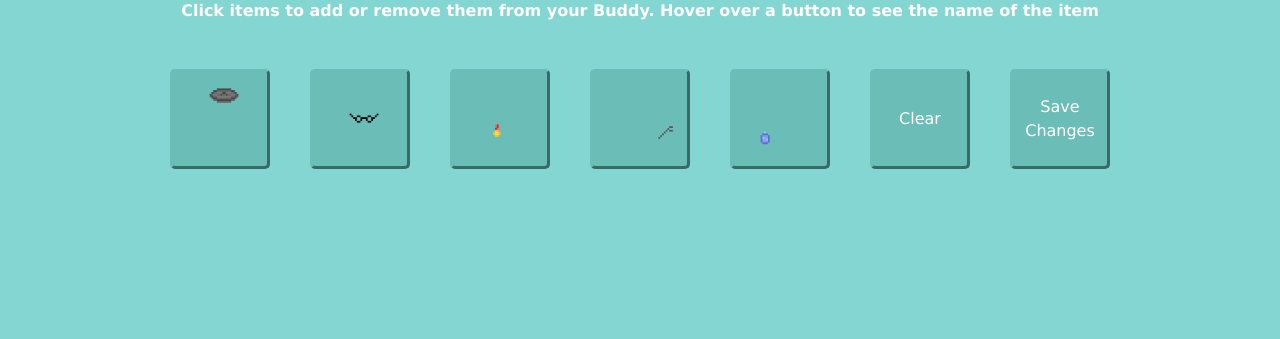
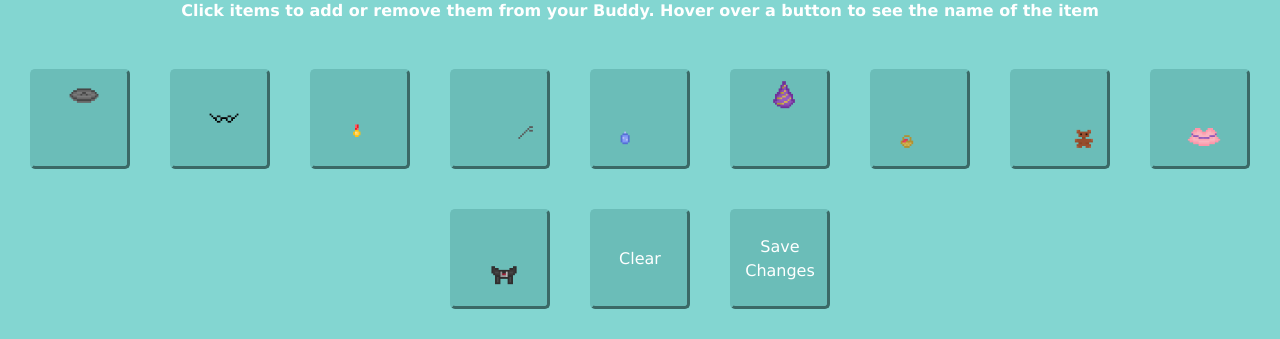
Before and after one commit to Barnesy41/Sustainable-Buddies, a Django app: template under_my_scrum_brella/items/templates/wardrobe.html in a window 1280 px wide. Shown: the part 553-892 px from the top of the page. Before the commit the page ends 722 px from the top, so only its background shows below. Run offline with Django 5.2, Linux system fonts and the light colour scheme; data comes from the database, SQL or seed files in the repository; tables that the repository leaves empty hold one stand-in row (values such as "Sample post"); the template is opened without the code that fills it: values that come from a table or form of the project are taken from there, most other values are stand-ins (such as "Sample title", 1, 10 or a date in 2020).

Commit message:
Added new items

```diff
--- a/under_my_scrum_brella/items/templates/wardrobe.html
+++ b/under_my_scrum_brella/items/templates/wardrobe.html
@@ -104,8 +104,12 @@
 <script>
     let latestValue = 0;
     let itemList = [];
-    const allImages = ['item-1-image','item-2-image','item-3-image','item-4-image','item-5-image']
-    const allButtons = ['item-1','item-2','item-3','item-4','item-5']
+    const allImages = ['item-1-image','item-2-image','item-3-image','item-4-image','item-5-image',
+    'item-6-image','item-7-image','item-8-image','item-9-image','item-10-image']
+    const allButtons = ['item-1','item-2','item-3','item-4','item-5',
+    'item-6','item-7','item-8','item-9','item-10']
+    // for testing remove items 6-10 if they are not availble in the shop yet
+
     const owned_items_array = JSON.parse('{{ user_items|escapejs }}');
 
 
@@ -174,6 +178,21 @@
                 case 5:
                     image.src = "{% static 'items/waterbottleitem.png' %}";
                     break;
+                case 6:
+                    image.src = "{% static 'items/partyhatitem.png' %}";
+                    break;
+                case 7:
+                    image.src = "{% static 'items/picnicbasketitem.png' %}";
+                    break;
+                case 8:
+                    image.src = "{% static 'items/teddybearitem.png' %}";
+                    break;
+                case 9:
+                    image.src = "{% static 'items/dressitem.png' %}";
+                    break;
+                case 10:
+                    image.src = "{% static 'items/suititem.png' %}";
+                    break;
 
                 default:
                     break;
@@ -204,7 +223,12 @@
             "{% static 'items/glassesitem.png' %}",
             "{% static 'items/goldmedalitem.png' %}",
             "{% static 'items/rubiishpickeritem.png' %}",
-            "{% static 'items/waterbottleitem.png' %}"
+            "{% static 'items/waterbottleitem.png' %}",
+            "{% static 'items/partyhatitem.png' %}",
+            "{% static 'items/picnicbasketitem.png' %}",
+            "{% static 'items/teddybearitem.png' %}",
+            "{% static 'items/dressitem.png' %}",
+            "{% static 'items/suititem.png' %}",
         ];
 
 
@@ -231,12 +255,11 @@
         // currently do not want to run this
         //window.onload = displayImages;
 
-        function printItemsToConsole() {
+        function loadOwnedItemButtons() {
             console.log("items owned by the user:",owned_items_array);
             console.log("all item buttons: ", allButtons);
 
-            for (var j = 0; j < 5; j++) {
-                console.log("item 1:",allButtons[0])
+            for (var j = 0; j < allButtons.length; j++) {
                 var value_hide = allButtons[j];
                 console.log("hiding value: ",value_hide);
 
@@ -252,12 +275,11 @@
 
             for (var i = 0; i < owned_items_array.length; i++) {
                 var value = owned_items_array[i];
-                console.log("dispaying item: "+value + 1);
+                console.log("dispaying item: "+(value + 1));
 
                 var itemElement = document.getElementById('item-' + (value + 1));
 
                 if (itemElement) {
-                    //CHANGE TO BLOCK
                     itemElement.style.display = 'block';
                 }
                 else {
@@ -265,7 +287,7 @@
                 }
             }
     }
-        window.onload = printItemsToConsole
+        window.onload = loadOwnedItemButtons
 
 
 </script>
@@ -286,6 +308,16 @@
             <img id="item-3-image" src="{% static 'items/goldmedalitem.png' %}" class="item-image">
             <img id="item-4-image" src="{% static 'items/rubiishpickeritem.png' %}" class="item-image">
             <img id="item-5-image" src="{% static 'items/waterbottleitem.png' %}" class="item-image">
+            <img id="item-6-image" src="{% static 'items/partyhatitem.png' %}" class="item-image">
+            <img id="item-7-image" src="{% static 'items/picnicbasketitem.png' %}" class="item-image">
+            <img id="item-8-image" src="{% static 'items/teddybearitem.png' %}" class="item-image">
+            <img id="item-9-image" src="{% static 'items/dressitem.png' %}" class="item-image">
+            <img id="item-10-image" src="{% static 'items/suititem.png' %}" class="item-image">
+            <!--
+                todo
+                order of loading
+                suit, dress, bin, party, basket, bottle, teddy, picker,glasses, medal
+            -->
 
         </div>
     </div>
@@ -312,6 +344,20 @@
     <button id="item-5" title="Water Bottle" class="wardrobe-button" onclick="setItem(4, 'item-5-image','item-5')">
         <img src="{% static 'items/waterbottleitem.png' %}" width="90" height="90"></button>
 
+    <button id="item-6" title="Party Hat" class="wardrobe-button" onclick="setItem(5, 'item-6-image','item-6')">
+        <img src="{% static 'items/partyhatitem.png' %}" width="90" height="90"></button>
+
+    <button id="item-7" title="Picnic Basket" class="wardrobe-button" onclick="setItem(6, 'item-7-image','item-7')">
+        <img src="{% static 'items/picnicbasketitem.png' %}" width="90" height="90"></button>
+
+    <button id="item-8" title="Teddy Bear" class="wardrobe-button" onclick="setItem(8, 'item-8-image','item-8')">
+        <img src="{% static 'items/teddybearitem.png' %}" width="90" height="90"></button>
+
+    <button id="item-9" title="Dress" class="wardrobe-button" onclick="setItem(9, 'item-9-image','item-9')">
+        <img src="{% static 'items/dressitem.png' %}" width="90" height="90"></button>
+
+    <button id="item-10" title="Suit" class="wardrobe-button" onclick="setItem(10, 'item-10-image','item-10')">
+        <img src="{% static 'items/suititem.png' %}" width="90" height="90"></button>
 
 <button id="Clear Items" title="Clear Items" class="wardrobe-button" onclick="clearBuddyWithItems()">
     Clear </button>
```
Also changed, not shown: under_my_scrum_brella/items/migrations/0007_auto_20240317_1553.py (added).
